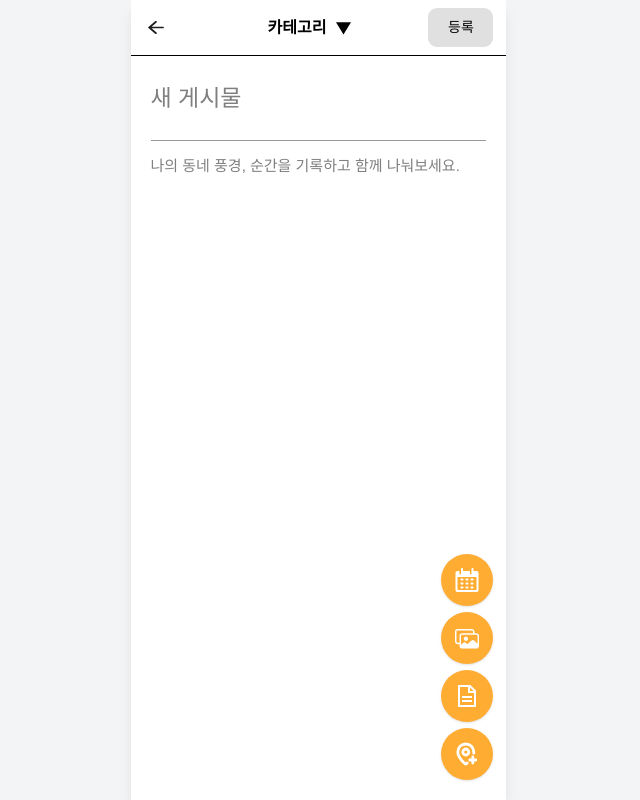
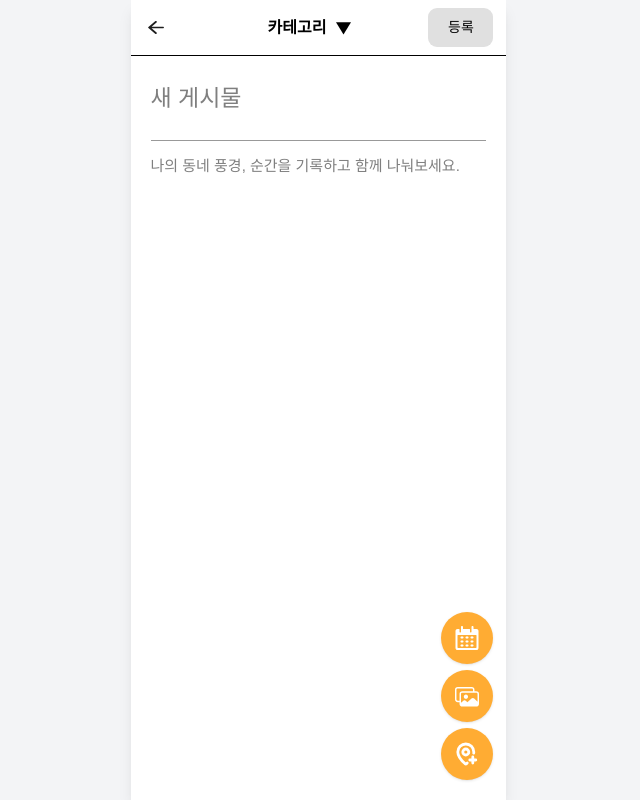
Before and after one commit to dongnae-bangnae/FE, a React (Vite) app: page /record/new/write in a window 1280 px wide. Shown: the whole page, without its empty margins (322-962 px from the left). Built offline with nearby package versions, Linux system fonts and the light colour scheme; no server answers.

Commit message:
🐛Fix: 세로 툴바 갤러리 주석 처리(#239)

```diff
--- a/src/components/Record/VerticalToolbar.tsx
+++ b/src/components/Record/VerticalToolbar.tsx
@@ -13,14 +13,14 @@ import PinIcon_o from "../../assets/record/icon-map-orange.svg";
 interface VerticalToolbarProps {
   show: boolean;
   onCalendarClick: () => void;
-  onGalleryClick: () => void;
+  // onGalleryClick: () => void;
   onFileChange: (e: React.ChangeEvent<HTMLInputElement>) => void;
 }
 
 const VerticalToolbar = ({
   show,
   onCalendarClick,
-  onGalleryClick,
+  // onGalleryClick,
   onFileChange,
 }: VerticalToolbarProps) => {
   const navigate = useNavigate();
@@ -84,7 +84,7 @@ const VerticalToolbar = ({
             className="w-[24px] h-[24px]"
           />
         </button>
-
+{/*
         <button
           className="w-[52px] h-[52px] rounded-full flex justify-center items-center shadow"
           onClick={onGalleryClick}
@@ -97,7 +97,7 @@ const VerticalToolbar = ({
             alt="갤러리"
             className="w-[24px] h-[24px]"
           />
-        </button>
+        </button> */}
 
         <button
           className="w-[52px] h-[52px] rounded-full flex justify-center items-center shadow"
@@ -107,8 +107,8 @@ const VerticalToolbar = ({
           style={{ backgroundColor: colors.primaryDark }}
         >
           <img
-            src={hoveredIcon === "file" ? FileIcon_o : FileIcon_w}
-            alt="파일"
+            src={hoveredIcon === "file" ? GalleryIcon_o : GalleryIcon_w}
+            alt="갤러리"
             className="w-[24px] h-[24px]"
           />
         </button>
--- a/src/pages/RecordWritingPage.tsx
+++ b/src/pages/RecordWritingPage.tsx
@@ -321,8 +321,8 @@ function RecordWritingPage() {
           date: selectedDate,
           mainImageUuid: mainUuid || undefined,
           imageUuids,
-          // files: filesForUpload,
-          // mainIndex,
+          files: filesForUpload,
+          mainIndex,
         };
 
          await editArticle(editArticleId, payload);
@@ -577,7 +577,7 @@ function RecordWritingPage() {
       <VerticalToolbar
         show={!showCalendar && !showGallery}
         onCalendarClick={() => setShowCalendar(true)}
-        onGalleryClick={() => setShowGallery(true)}
+        // onGalleryClick={() => setShowGallery(true)}
         onFileChange={handleFileChange}
       />
 
```
Lines whose indentation alone changed are shown as unchanged.
